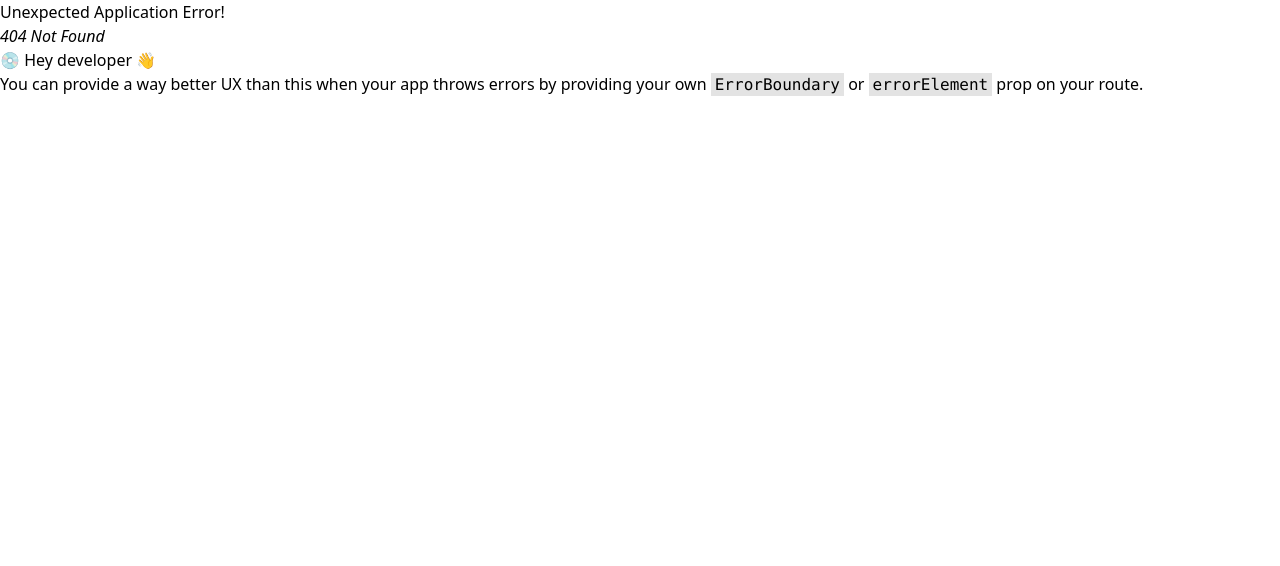
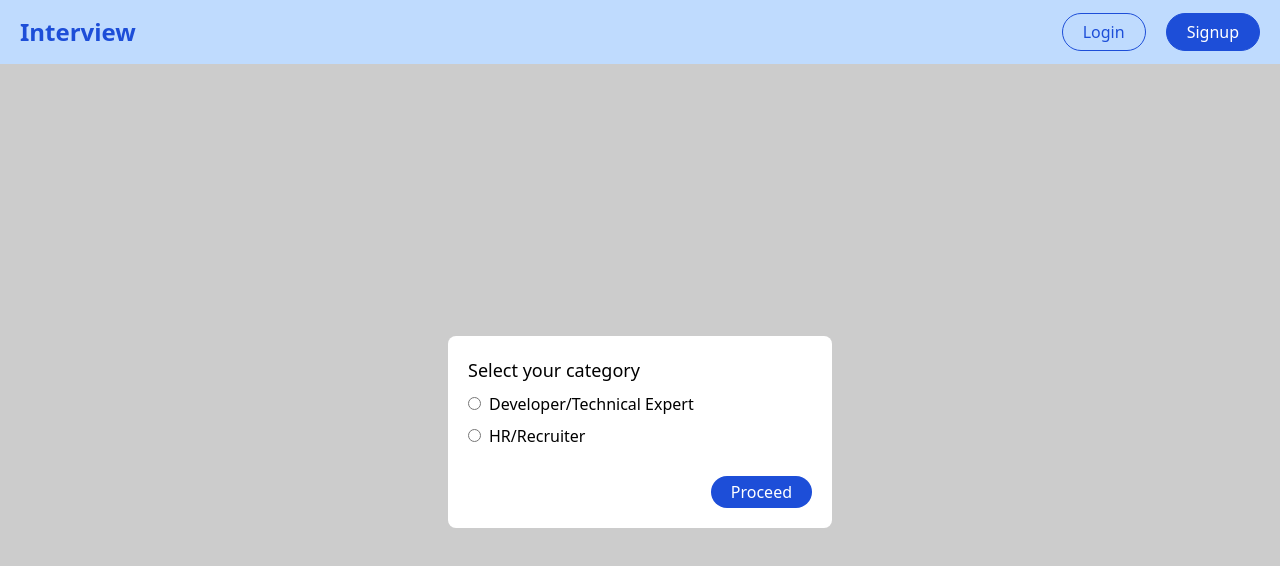
Before and after one commit to deekshithmd/interview-project, a React (Vite) app: page /profile in a window 1280 px wide. Before the commit this address had no page. Shown: the top 566 px of the page. Built offline with nearby package versions, Linux system fonts and the light colour scheme.

Commit message:
updated content

```diff
--- a/src/App.tsx
+++ b/src/App.tsx
@@ -1,4 +1,4 @@
-import AuthPage from "./pages/AuthPage";
+import ProfilePage from "./pages/ProfilePage";
 import HomePage from "./pages/HomePage";
 import LandingPage from "./pages/LandingPage";
 
@@ -10,8 +10,8 @@ const router = createBrowserRouter([
     element: <LandingPage />,
   },
   {
-    path: "auth",
-    element: <AuthPage />,
+    path: "profile",
+    element: <ProfilePage />,
   },
   {
     path: "home",
--- a/src/components/Navbar/index.tsx
+++ b/src/components/Navbar/index.tsx
@@ -1,8 +1,11 @@
 import { useModal } from "../../hooks/useModal";
 import { SignupModalContent } from "../SiginupModalContent";
+import { AuthContext } from "../../contexts/AuthContext/AuthContext";
+import { useContext } from "react";
 
 export const Navbar = () => {
   const { showModal, toggleModal } = useModal();
+  const { isAuthenticated, handleLogout } = useContext<any>(AuthContext);
 
   return (
     <nav className="w-full h-16 px-5 bg-blue-200 flex items-center justify-between fixed top-0 right-0 left-0">
@@ -11,17 +14,27 @@ export const Navbar = () => {
           Interview
         </span>
       </div>
-      <div className="flex items-center gap-x-5">
+      {!isAuthenticated && (
+        <div className="flex items-center gap-x-5">
+          <button className="border border-blue-700 rounded-full px-5 py-1.5 flex items-center text-blue-700 font-medium hover:bg-blue-700 hover:text-white">
+            Login
+          </button>
+          <button
+            className="border border-blue-700 rounded-full px-5 py-1.5 flex items-center text-white font-medium bg-blue-700 hover:text-white"
+            onClick={() => toggleModal()}
+          >
+            Signup
+          </button>
+        </div>
+      )}
+      {isAuthenticated && (
         <button
-          className="border border-blue-700 rounded-full px-5 py-1.5 flex items-center text-blue-700 font-medium hover:bg-blue-700 hover:text-white"
-          onClick={() => toggleModal()}
+          className="border border-blue-700 rounded-full px-5 py-1.5 flex items-center text-white font-medium bg-blue-700 hover:text-white"
+          onClick={() => handleLogout()}
         >
-          Login
+          Logout
         </button>
-        <button className="border border-blue-700 rounded-full px-5 py-1.5 flex items-center text-white font-medium bg-blue-700 hover:text-white">
-          Signup
-        </button>
-      </div>
+      )}
       {showModal && <SignupModalContent />}
     </nav>
   );
--- a/src/contexts/AuthContext/AuthContext.tsx
+++ b/src/contexts/AuthContext/AuthContext.tsx
@@ -10,7 +10,11 @@ const AuthProvider = ({ children }: { children: React.ReactNode }) => {
   console.log("user", user);
 
   const handleLogin = () => {
-    loginWithRedirect();
+    loginWithRedirect({
+      appState: {
+        returnTo: "/profile",
+      },
+    });
   };
 
   const handleLogout = () =>
--- a/src/pages/AuthPage/index.tsx
+++ /dev/null
@@ -1,46 +0,0 @@
-import { useAuth0 } from "@auth0/auth0-react";
-import { Link, useNavigate } from "react-router-dom";
-export default function AuthPage() {
-  const { loginWithRedirect, user, logout, isAuthenticated } = useAuth0();
-  const navigate = useNavigate();
-  const handleLogin = () => {
-    navigate("/home");
-  };
-  return (
-    <div>
-      <h1>Auth Page</h1>
-      <form onSubmit={handleLogin}>
-        <label htmlFor="email">
-          Email
-          <input type="email" className="border" />
-        </label>
-        <label htmlFor="pass">
-          Password
-          <input type="password" className="border" />
-        </label>
-        <button type="submit">Login</button>
-      </form>
-      <Link to="/auth" className="underline text-blue-700">
-        Auth
-      </Link>
-      <h1 className="text-2xl text-red-500">Landing Page edit</h1>
-      {!isAuthenticated ? (
-        <button className="border" onClick={() => loginWithRedirect()}>
-          Log In
-        </button>
-      ) : (
-        <div>
-          <img src={user?.picture} className="h-10 w-10 rounded-full" />
-          <button
-            className="border"
-            onClick={() =>
-              logout({ logoutParams: { returnTo: window.location.origin } })
-            }
-          >
-            Log Out
-          </button>
-        </div>
-      )}
-    </div>
-  );
-}
--- /dev/null
+++ b/src/pages/ProfilePage/index.tsx
@@ -0,0 +1,108 @@
+import { useContext, useEffect, useState } from "react";
+import { Navbar } from "../../components/Navbar";
+import { AuthContext } from "../../contexts/AuthContext/AuthContext";
+import { useModal } from "../../hooks/useModal";
+import { Modal } from "../../components/Modal";
+
+export default function ProfilePage() {
+  const [category, setCategory] = useState("");
+  const [isSelectedForOutsource, setIsSelectedForOutsource] = useState(false);
+  const { user } = useContext<any>(AuthContext);
+  const { showModal, toggleModal } = useModal();
+
+  useEffect(() => {
+    toggleModal();
+  }, []);
+
+  return (
+    <div className="flex flex-col">
+      <Navbar />
+      {showModal ? (
+        <Modal>
+          <div className="p-5 w-96 flex justify-center flex-col bg-white rounded-lg gap-y-2">
+            <p className="text-lg font-medium">Select your category</p>
+            <div>
+              <input
+                type="radio"
+                value="DEVELOPER"
+                name="category"
+                className="mr-2"
+                onChange={(e) => setCategory(e.target.value)}
+              />
+              Developer/Technical Expert
+            </div>
+            <div>
+              <input
+                type="radio"
+                value="RECRUITER"
+                name="category"
+                className="mr-2"
+                onChange={(e) => setCategory(e.target.value)}
+              />
+              HR/Recruiter
+            </div>
+            {category === "RECRUITER" && (
+              <>
+                <hr />
+                <div>
+                  <input
+                    type="checkbox"
+                    checked={isSelectedForOutsource}
+                    onChange={() =>
+                      setIsSelectedForOutsource(!isSelectedForOutsource)
+                    }
+                    className="mr-2"
+                  />{" "}
+                  Do you like to be outsource interviewer?
+                </div>
+              </>
+            )}
+            <div className="w-full flex items-center justify-end mt-5">
+              <button
+                className="bg-blue-700 text-white rounded-full px-5 py-1 w-fit"
+                onClick={() => toggleModal()}
+              >
+                Proceed
+              </button>
+            </div>
+          </div>
+        </Modal>
+      ) : (
+        <div className="flex flex-col justify-start items-start mt-16 px-5 pt-5 w-full">
+          <h1 className="text-xl font-semibold">Complete your profile</h1>
+          <div className="flex flex-col justify-start items-start w-full gap-y-3 mt-5">
+            <img src={user?.picture} className="h-20 w-20 rounded-full" />
+            <label htmlFor="name">
+              Name:{" "}
+              <input
+                type="text"
+                name="name"
+                onChange={() => {}}
+                className="border border-black outline-none rounded-md px-2 py-1"
+              />
+            </label>
+            <label htmlFor="email">
+              Email:{" "}
+              <input
+                type="text"
+                name="email"
+                onChange={() => {}}
+                className="border border-black outline-none rounded-md px-2 py-1"
+              />
+            </label>
+            <label htmlFor="phone">
+              Phone:{" "}
+              <input
+                type="text"
+                name="phone"
+                onChange={() => {}}
+                className="border border-black outline-none rounded-md px-2 py-1"
+              />
+            </label>
+            <div>Education:</div>
+          </div>
+        </div>
+      )}
+    </div>
+  );
+}
```
